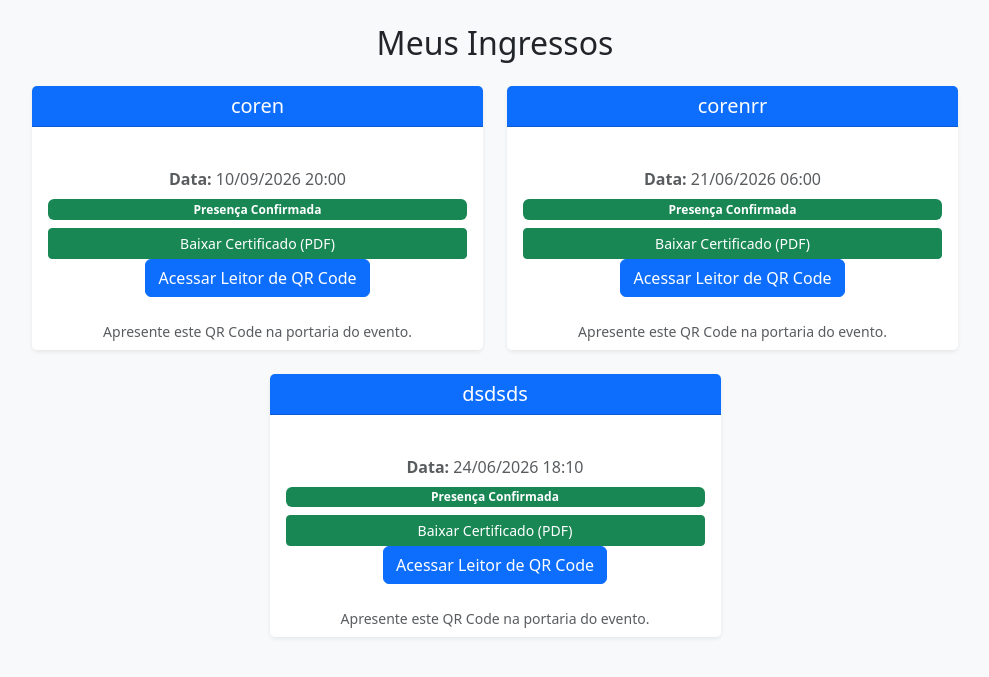
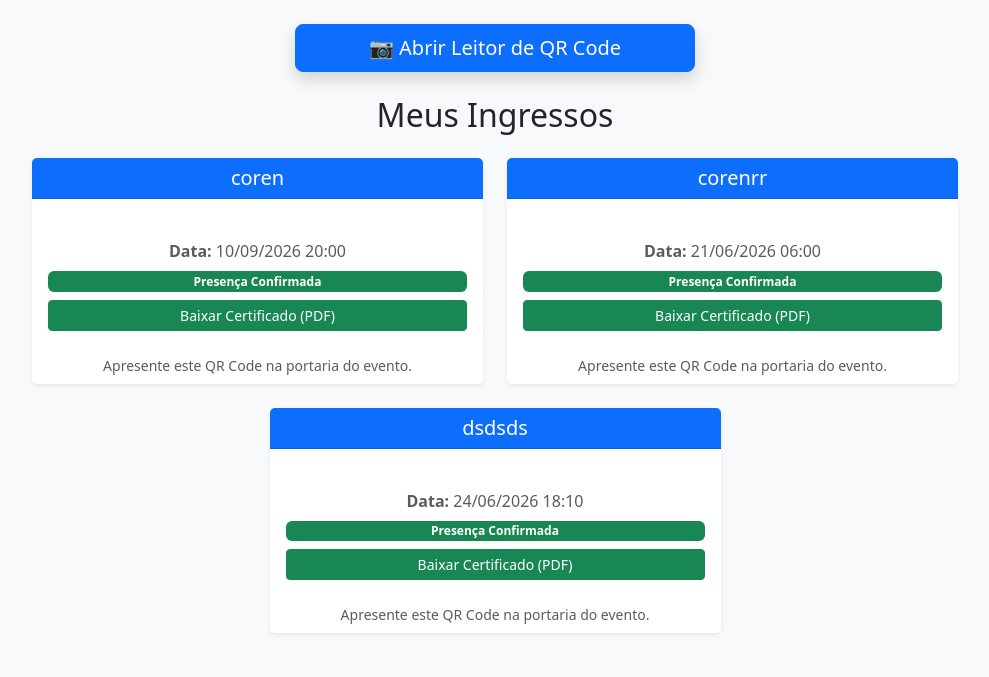
Before and after one commit to osmarfs/sistema-certificados, a Django app: page /meus-eventos/ in a window 1280 px wide. Shown: the part 50-727 px from the top of the page, without its empty margins (145-1134 px from the left). Run offline with Django 5.2, Linux system fonts and the light colour scheme; a user stored in the database is signed in; data comes from the database, SQL or seed files in the repository.

Commit message:
Ajuste na pagina de QR Code

```diff
--- a/eventos/templates/eventos/meus_eventos.html
+++ b/eventos/templates/eventos/meus_eventos.html
@@ -24,11 +24,18 @@
                     <button type="button" class="btn-close" data-bs-dismiss="alert" aria-label="Close"></button>
                 </div>
             {% endfor %}
-        {% endif %}
-        <h2 class="mb-4 mt-3">Meus Ingressos</h2>
+                {% endif %}
 
-        <div class="row justify-content-center">
-            {% for ingresso in ingressos %}
+                {% if request.user.is_staff %}
+                    <div class="mb-4 mt-4">
+                        <a href="{% url 'validar_checkin' %}" class="btn btn-primary btn-lg shadow w-100" style="max-width: 400px;">📷 Abrir Leitor de QR Code</a>
+                    </div>
+                {% endif %}
+
+                <h2 class="mb-4 mt-3">Meus Ingressos</h2>
+
+                <div class="row justify-content-center">
+                    {% for ingresso in ingressos %}
             <div class="col-md-5 mb-4">
                 <div class="card shadow-sm border-0">
                     <div class="card-header bg-primary text-white">
@@ -48,9 +55,7 @@
                         {% else %}
                             <span class="badge bg-warning text-dark mt-2 d-block">Aguardando Check-in</span>
                         {% endif %}
-                            {% if request.user.is_staff %}
-                            <a href="{% url 'validar_checkin' %}" class="btn btn-primary">Acessar Leitor de QR Code</a>
-                        {% endif %}
+
                     </div>
                     <div class="card-footer bg-white border-0 text-muted small">
                         Apresente este QR Code na portaria do evento.
```
